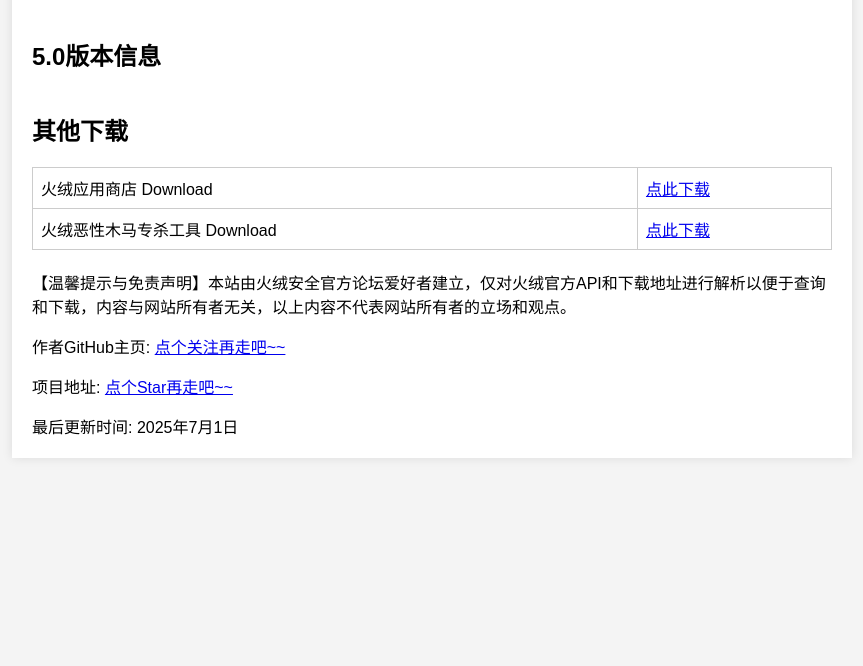
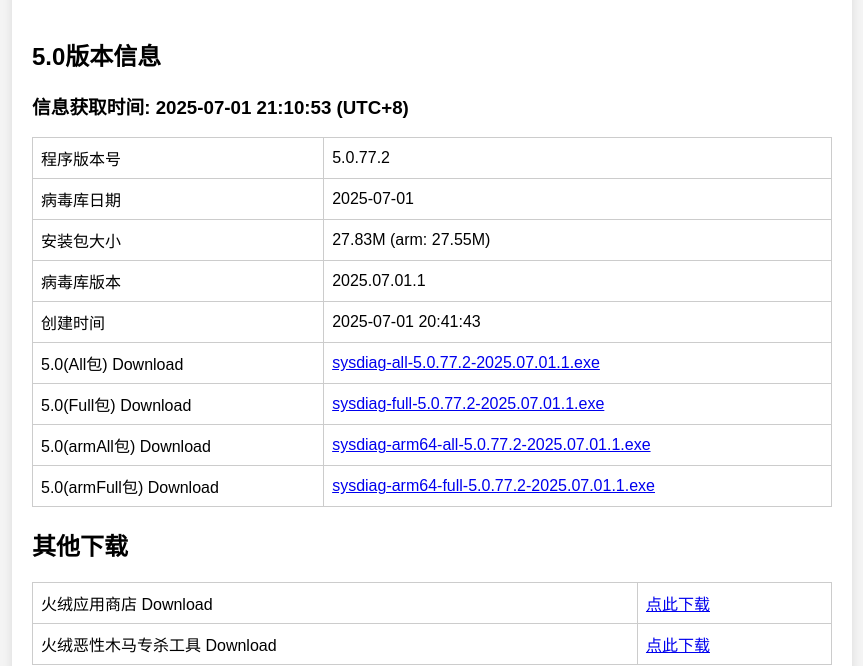
Before and after one commit to wwwab123/Huorong_Version, a plain HTML site: page index.html in a window 1280 px wide. Shown: the part 167-833 px from the top of the page, without its empty margins (208-1071 px from the left). Before the commit the page ends 800 px from the top, so only its background shows below. Drawn offline with Linux system fonts and the light colour scheme; no server answers.

Commit message:
Update index.html

```diff
--- a/index.html
+++ b/index.html
@@ -64,6 +64,7 @@
             <tbody id="version6"></tbody>
         </table>
         <h2>5.0版本信息</h2>
+        <h3 id="get_time_5"> </h3>
         <table>
             <tbody id="version5"></tbody>
         </table>
@@ -87,11 +88,15 @@
                 let tableBody = document.getElementById(elementId);
                 tableBody.innerHTML = '';
 
-                let version = data.armFilesize ? `${data.filesize} (arm: ${data.armFilesize})` : data.filesize;
+                let get_time_5 = document.getElementById('get_time_5');
+                let update_time = await fetch("update_time.txt");
+                get_time_5.innerHTML = `信息获取时间: ${await update_time.text()} (UTC+8)`;
+
+                let filesize = data.armFilesize ? `${data.filesize} (arm: ${data.armFilesize})` : data.filesize;
                 const versionInfo = [
                     { label: '程序版本号', value: data.version },
                     { label: '病毒库日期', value: data.virustime },
-                    { label: '安装包大小', value: version },
+                    { label: '安装包大小', value: filesize},
                     { label: '病毒库版本', value: data.virusVersion },
                     { label: '创建时间', value: data.createtime }
                 ];
@@ -165,7 +170,7 @@
 
         document.addEventListener('DOMContentLoaded', function () {
             fetchVersionInfo('https://www.huorong.cn/product/versionShow60.php', 'version6');
-            fetchVersionInfo('https://www.huorong.cn/5.0.version.json', 'version5');
+            fetchVersionInfo('5.0.version.json', 'version5');
             otherdls('others');
         });
     </script>
```
